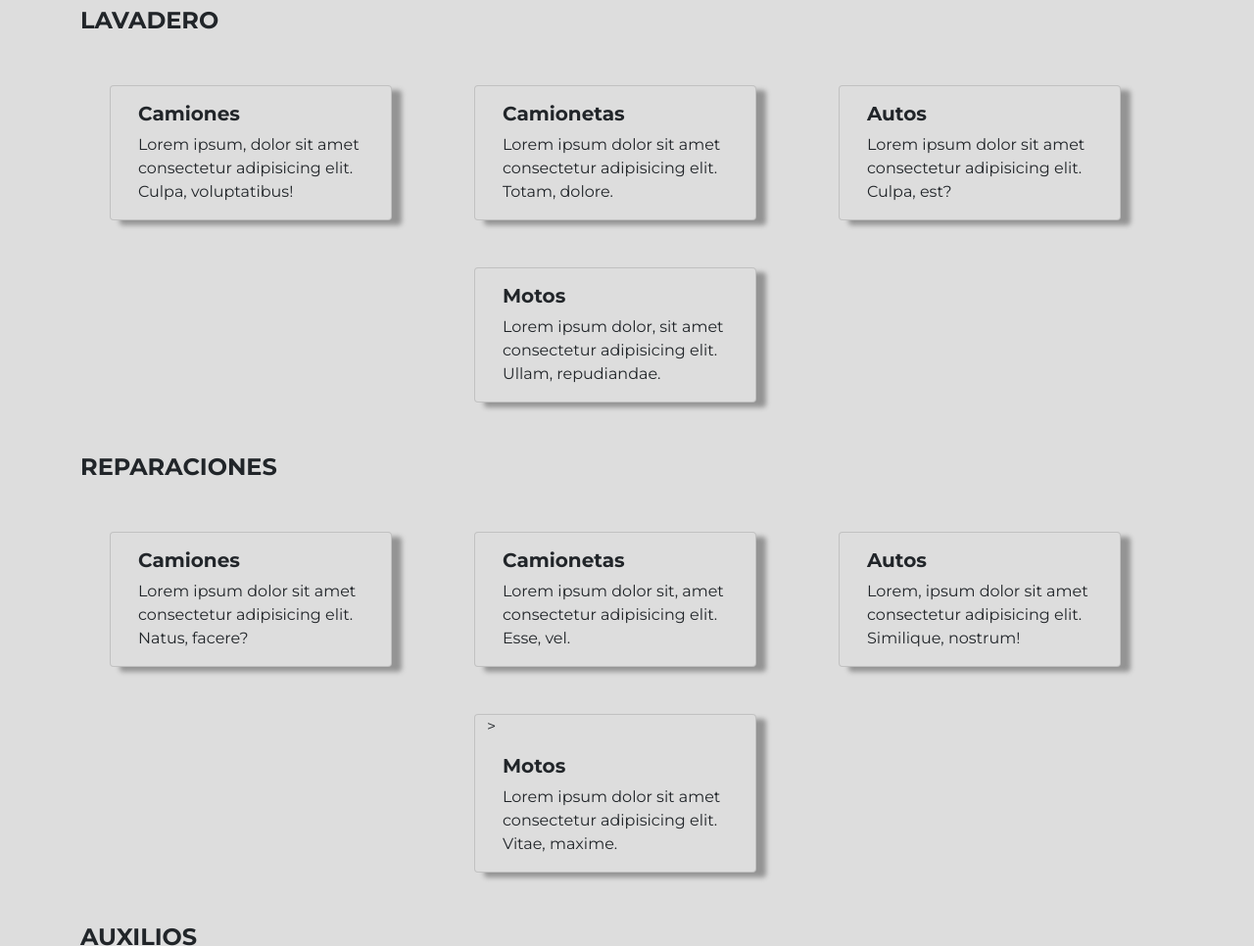
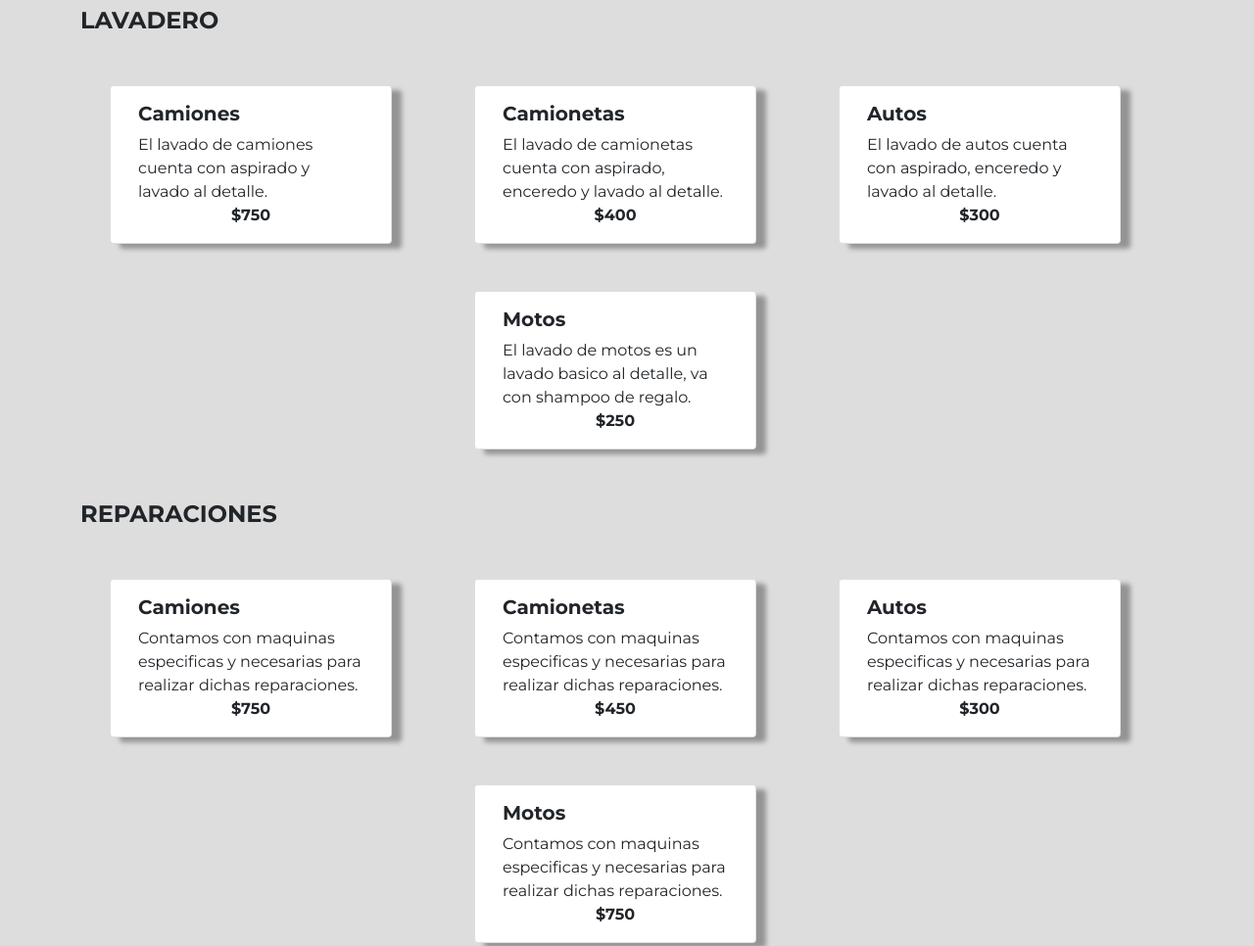
Before and after one commit to facubagnasco/Gomeria-el-Quijote, a website: page servicios/index.html in a window 1280 px wide. Shown: the part 287-1253 px from the top of the page at 98% size. Drawn offline with nearby package versions, Linux system fonts and the light colour scheme.

Commit message:
Detalles pag servicios

```diff
--- a/scss/_servicios.scss
+++ b/scss/_servicios.scss
@@ -1,5 +1,5 @@
 .card {
-  background-color: #ddd;
+  background-color: white;
   box-shadow: 10px 5px 5px rgb(148, 148, 148);
   margin-bottom: 3rem;
 }
@@ -11,3 +11,8 @@
   align-items: center;
   width: 100%;
 }
+
+.precio {
+  display: block;
+  text-align: center;
+}
--- a/servicios/index.html
+++ b/servicios/index.html
@@ -86,25 +86,25 @@
             <div class="card" style="width: 18rem;">
               <div class="card-body">
                 <h5 class="card-title fw-bold">Camiones</h5>
-                <p class="card-text">Lorem ipsum, dolor sit amet consectetur adipisicing elit. Culpa, voluptatibus!</p>
+                <p class="card-text">El lavado de camiones cuenta con aspirado y lavado al detalle. <span class="precio fw-bold">$750</span></p>
               </div>
             </div>
             <div class="card" style="width: 18rem;">
               <div class="card-body">
                 <h5 class="card-title fw-bold">Camionetas</h5>
-                <p class="card-text">Lorem ipsum dolor sit amet consectetur adipisicing elit. Totam, dolore.</p>
+                <p class="card-text">El lavado de camionetas cuenta con aspirado, enceredo y lavado al detalle. <span class="precio fw-bold">$400</span></p>
               </div>
             </div>
             <div class="card" style="width: 18rem;">
               <div class="card-body">
                 <h5 class="card-title fw-bold">Autos</h5>
-                <p class="card-text">Lorem ipsum dolor sit amet consectetur adipisicing elit. Culpa, est?</p>
+                <p class="card-text">El lavado de autos cuenta con aspirado, enceredo y lavado al detalle. <span class="precio fw-bold">$300</span></p>
               </div>
             </div>
             <div class="card" style="width: 18rem;">
               <div class="card-body">
                 <h5 class="card-title fw-bold">Motos</h5>
-                <p class="card-text">Lorem ipsum dolor, sit amet consectetur adipisicing elit. Ullam, repudiandae.</p>
+                <p class="card-text">El lavado de motos es un lavado basico al detalle, va con shampoo de regalo. <span class="precio fw-bold">$250</span></p>
               </div>
             </div>
           </div>
@@ -117,25 +117,25 @@
             <div class="card" style="width: 18rem;">
               <div class="card-body">
                 <h5 class="card-title fw-bold">Camiones</h5>
-                <p class="card-text">Lorem ipsum dolor sit amet consectetur adipisicing elit. Natus, facere?</p>
+                <p class="card-text">Contamos con maquinas especificas y necesarias para realizar dichas reparaciones.<span class="precio fw-bold">$750</span></p>
               </div>
             </div>
             <div class="card" style="width: 18rem;">
               <div class="card-body">
                 <h5 class="card-title fw-bold">Camionetas</h5>
-                <p class="card-text">Lorem ipsum dolor sit, amet consectetur adipisicing elit. Esse, vel.</p>
+                <p class="card-text">Contamos con maquinas especificas y necesarias para realizar dichas reparaciones.<span class="precio fw-bold">$450</span></p>
               </div>
             </div>
             <div class="card" style="width: 18rem;">
               <div class="card-body">
                 <h5 class="card-title fw-bold">Autos</h5>
-                <p class="card-text">Lorem, ipsum dolor sit amet consectetur adipisicing elit. Similique, nostrum!</p>
+                <p class="card-text">Contamos con maquinas especificas y necesarias para realizar dichas reparaciones.<span class="precio fw-bold">$300</span></p>
               </div>
             </div>
-            <div class="card" style="width: 18rem;">>
+            <div class="card" style="width: 18rem;">
               <div class="card-body">
                 <h5 class="card-title fw-bold">Motos</h5>
-                <p class="card-text">Lorem ipsum dolor sit amet consectetur adipisicing elit. Vitae, maxime.</p>
+                <p class="card-text">Contamos con maquinas especificas y necesarias para realizar dichas reparaciones.<span class="precio fw-bold">$750</span></p>
               </div>
             </div>
           </div>
@@ -148,7 +148,7 @@
               <div class="card-body">
                 <h5 class="card-title fw-bold">Cualquier Vehiculo
                 </h5>
-                <p class="card-text">Lorem ipsum dolor sit amet consectetur adipisicing elit. Natus, facere?</p>
+                <p class="card-text">Realizamos auxilios de cualquier tipo de vehiculo y solucionamos en el momento. Vamos hacia tí.<span class="precio fw-bold">El precio depende de la distancia y el vehiculo.</span></p>
               </div>
             </div>
           </div>
```
Also changed, not shown: css/estilos.css, 1 other file.
